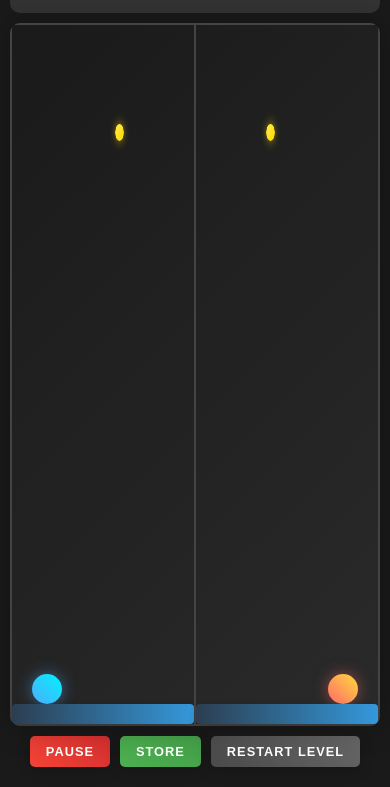
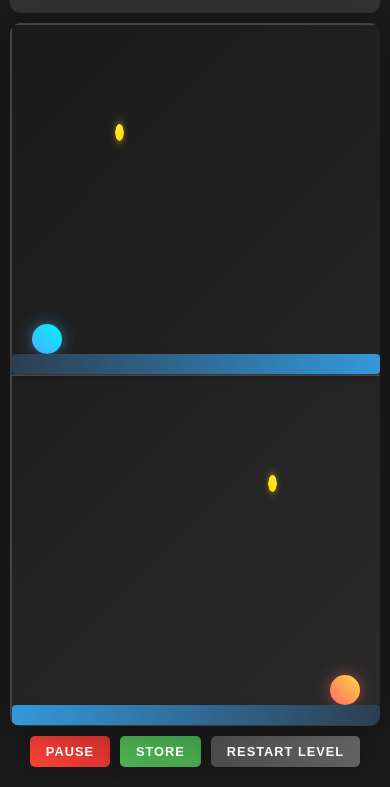
Before and after one commit to kiranmayee-abbireddy/Parallel-dash, a plain HTML site: page index.html in a window 390 px wide. Shown: the part 57-844 px from the top of the page. Drawn offline with Linux system fonts and the light colour scheme.

Commit message:
adjusted layouts in mobile screens

```diff
--- a/styles.css
+++ b/styles.css
@@ -281,6 +281,55 @@ button.pause-button {
     .store-grid {
         grid-template-columns: 1fr;
     }
+
+    /* Stack game sections vertically while maintaining horizontal mirroring */
+    .game-screen {
+        flex-direction: column;
+    }
+
+    .character-section.left {
+        border-right: none;
+        border-bottom: 1px solid #444;
+    }
+
+    .character-section.right {
+        border-left: none;
+        border-top: 1px solid #444;
+        transform: scaleX(-1); /* Flip the bottom section horizontally */
+    }
+
+    /* Adjust character positions for vertical layout */
+    .character.left {
+        bottom: 20px !important;
+        left: 20px !important;
+    }
+
+    .character.right {
+        bottom: 20px !important; /* Keep same vertical position as left character */
+        left: 20px !important; /* Mirror will flip this to the right */
+        transform: scaleX(-1); /* Counter the parent flip to maintain character appearance */
+    }
+
+    /* Adjust platform positions */
+    .character-section.left .platform {
+        bottom: 0 !important;
+    }
+
+    .character-section.right .platform {
+        bottom: 0 !important; /* Keep same position as left platform */
+    }
+
+    /* Adjust coin positions */
+    .character-section.left .coin {
+        bottom: 100px !important;
+        left: 100px !important;
+    }
+
+    .character-section.right .coin {
+        bottom: 100px !important; /* Same vertical position as left coin */
+        left: 100px !important; /* Mirror will flip this to the right */
+        transform: scaleX(-1); /* Counter the parent flip to maintain appearance */
+    }
 }
 
 @media (max-height: 600px) {
```
